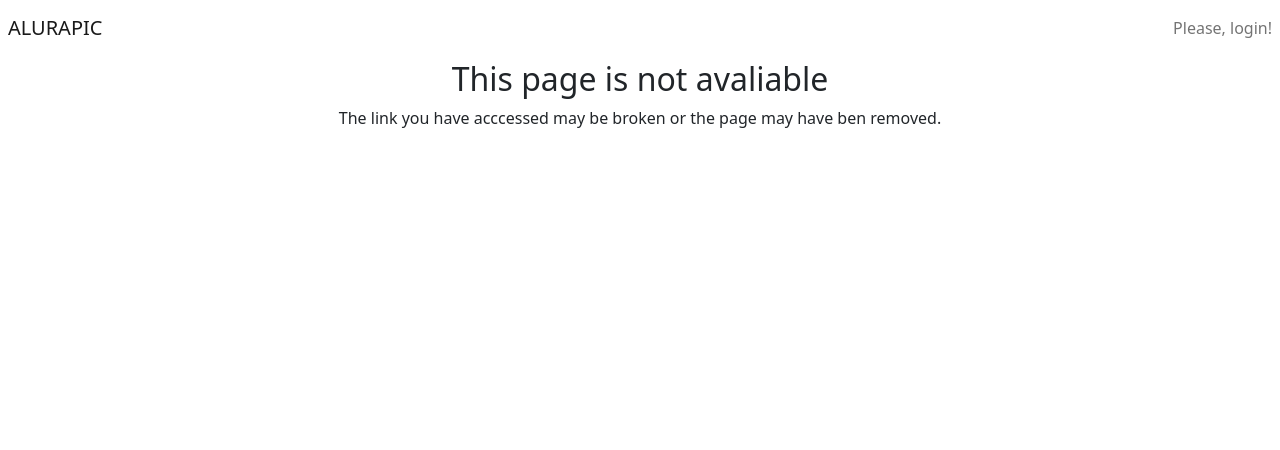
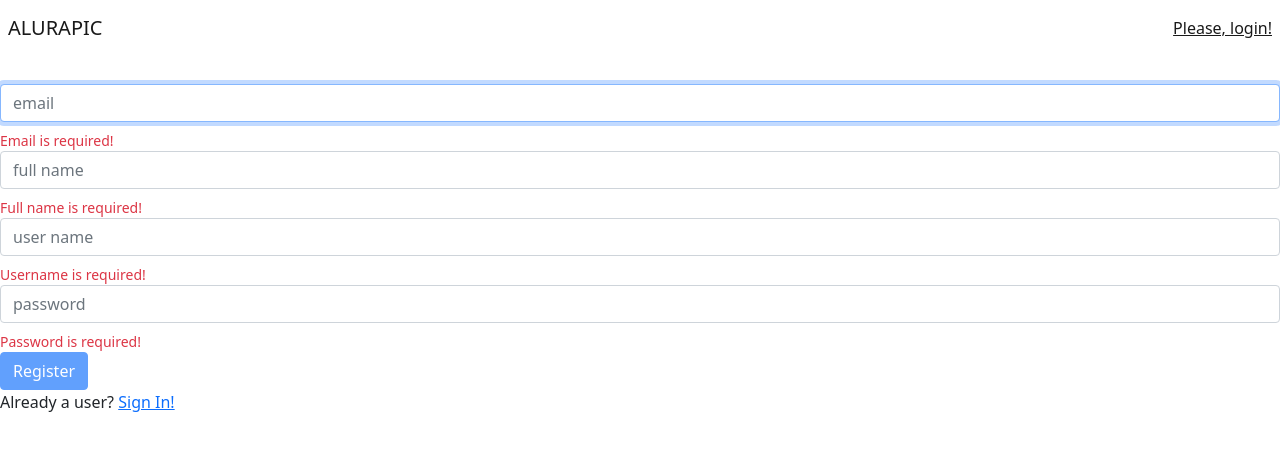
Before and after one commit to andretnr/AluraPic, an Angular app: page /signup in a window 1280 px wide. Shown: the top 450 px of the page. Built offline with nearby package versions, Linux system fonts and the light colour scheme.

Commit message:
Implementando Validações

```diff
--- a/src/app/app.routing.module.ts
+++ b/src/app/app.routing.module.ts
@@ -1,3 +1,4 @@
+import { AuthGuard } from './core/auth/auth.guard';
 import { SignInComponent } from './home/signin/signin.component';
 import { NgModule } from "@angular/core";
 import { RouterModule, Routes } from "@angular/router";
@@ -6,10 +7,19 @@ import { PhotoFormComponent } from './photos/photo-form/photo-form.component';
 import { PhotoListComponent } from './photos/photo-list/photo-list.component';
 import { NotFoundComponent } from './errors/not-found/not-found.component';
 import { PhotoListResolver } from "./photos/photo-list/photo-list.resolver";
+import { SignUpComponent } from './home/signup/signup.component';
 
 
 const routes: Routes = [
-  { path: '', component: SignInComponent },
+  {
+    path: '',
+    component: SignInComponent,
+    canActivate: [AuthGuard]
+  },
+  {
+    path: 'signup',
+    component: SignUpComponent,
+  },
   {
     path: 'user/:userName',
     component: PhotoListComponent,
@@ -17,8 +27,14 @@ const routes: Routes = [
       photos: PhotoListResolver
     }
   },
-  { path: 'p/add', component: PhotoFormComponent },
-  { path: '**', component: NotFoundComponent }
+  {
+    path: 'p/add',
+    component: PhotoFormComponent
+  },
+  {
+    path: '**',
+    component: NotFoundComponent
+  }
 ];
 
 @NgModule({
--- /dev/null
+++ b/src/app/core/auth/auth.guard.ts
@@ -0,0 +1,24 @@
+import { Injectable } from '@angular/core';
+import { ActivatedRouteSnapshot, CanActivate, Router, RouterStateSnapshot } from '@angular/router';
+import { Observable } from 'rxjs';
+import { UserService } from '../user/user.service';
+
+@Injectable({ providedIn: 'root' })
+export class AuthGuard implements CanActivate {
+
+  constructor(
+    private userService: UserService,
+    private router: Router
+  ) { }
+
+  canActivate(
+    route: ActivatedRouteSnapshot,
+    state: RouterStateSnapshot): boolean | Observable<boolean> | Promise<boolean> {
+    if (this.userService.isLogged()) {
+      this.router.navigate(['user', this.userService.getUserName()]);
+      return false;
+    }
+    return true;
+  }
+
+}
--- a/src/app/core/core.module.ts
+++ b/src/app/core/core.module.ts
@@ -1,10 +1,14 @@
+import { RouterModule } from '@angular/router';
 import { CommonModule } from '@angular/common';
 import { NgModule } from "@angular/core";
 import { HeaderComponent } from './header/header.component';
 
 @NgModule({
   declarations: [HeaderComponent],
-  imports: [CommonModule],
+  imports: [
+    CommonModule,
+    RouterModule
+  ],
   exports: [HeaderComponent]
 })
 export class CoreModule{
--- a/src/app/core/header/header.component.html
+++ b/src/app/core/header/header.component.html
@@ -3,11 +3,12 @@
       <a class="navbar-brand">ALURAPIC</a>
       <div *ngIf="(user$ | async) as user; else login">
           <i class="fa fa-user-circle"></i>
-          <a class="ms-2">{{ user.name }}</a>
+          <a class="ms-2 me-2">{{ user.name }}</a>
+          <a (click)="logout()">(Logout)</a>
       </div>
       <ng-template #login>
         <span class="navbar-text">
-            Please, login!
+          <a [routerLink]="['']" routerLinkActive="router-link-active" >  Please, login! </a>
         </span>
     </ng-template>
   </nav>
--- a/src/app/core/header/header.component.ts
+++ b/src/app/core/header/header.component.ts
@@ -2,6 +2,7 @@ import { Observable } from 'rxjs';
 import { Component } from "@angular/core";
 import { UserService } from "../user/user.service";
 import { User } from '../user/user';
+import { Router } from '@angular/router';
 
 @Component({
   selector: 'ap-header',
@@ -11,9 +12,16 @@ export class HeaderComponent {
 
   user$!: Observable<User | null>;
 
+  constructor(
+    private userService: UserService,
+    private router: Router
+  ) {
+    this.user$ = userService.getUser();
+  }
 
-  constructor(private userService: UserService){
-    this.user$ = userService.getUser();
+  logout() {
+    this.userService.logout();
+    this.router.navigate(['']);
+  }
 
-  }
 }
--- a/src/app/core/user/user.service.ts
+++ b/src/app/core/user/user.service.ts
@@ -9,6 +9,7 @@ import jwt_decode from 'jwt-decode'
 export class UserService {
 
   private userSubject = new BehaviorSubject<User | null>(null);
+  private userName!: string;
 
   constructor(private tokenService: TokenService) {
     this.tokenService.hasToken() &&
@@ -26,10 +27,23 @@ export class UserService {
 
   private decodeAndNotify() {
     const token = this.tokenService.getToken();
+    const user = jwt_decode(`${token}`) as User;
+    this.userName = user.name;
+    this.userSubject.next(user);
 
-    const user = jwt_decode(`${token}`) as User;
-    this.userSubject.next(user);
   }
 
+  logout() {
+    this.tokenService.removeToken();
+    this.userSubject.next(null);
+  }
+
+  isLogged() {
+    return this.tokenService.hasToken();
+  }
+
+  getUserName() {
+    return this.userName;
+  }
 
 }
--- /dev/null
+++ b/src/app/home/signup/signup.component.html
@@ -0,0 +1,74 @@
+<form [formGroup]="signupForm" class="form mt-4">
+  <div class="form-group">
+      <input formControlName="email" class="form-control" placeholder="email" autofocus>
+      <ap-vmessage
+          *ngIf="signupForm.get('email')?.errors?.['required']"
+          text="Email is required!">
+      </ap-vmessage>
+      <ap-vmessage
+          *ngIf="signupForm.get('email')?.errors?.['email']"
+          text="Invalid e-mail">
+      </ap-vmessage>
+  </div>
+
+  <div class="form-group">
+      <input formControlName="fullName" class="form-control" placeholder="full name">
+      <ap-vmessage
+          *ngIf="signupForm.get('fullName')?.errors?.['required']"
+          text="Full name is required!">
+      </ap-vmessage>
+      <ap-vmessage
+          *ngIf="signupForm.get('fullName')?.errors?.['minlength']"
+          text="Minimum length is 2">
+      </ap-vmessage>
+      <ap-vmessage
+          *ngIf="signupForm.get('fullName')?.errors?.['maxlength']"
+          text="Maximum length is 40">
+      </ap-vmessage>
+  </div>
+
+  <div class="form-group">
+      <input formControlName="userName" class="form-control" placeholder="user name">
+      <ap-vmessage
+          *ngIf="signupForm.get('userName')?.errors?.['required']"
+          text="Username is required!">
+      </ap-vmessage>
+      <ap-vmessage
+          *ngIf="signupForm.get('userName')?.errors?.['minlength']"
+          text="Minimum length is 2">
+      </ap-vmessage>
+      <ap-vmessage
+          *ngIf="signupForm.get('userName')?.errors?.['maxlength']"
+          text="Maximum length is 30">
+      </ap-vmessage>
+      <ap-vmessage
+          *ngIf="signupForm.get('userName')?.errors?.['lowerCase']"
+          text="Must be lowercase">
+      </ap-vmessage>
+      <ap-vmessage
+        *ngIf="signupForm.get('userName')?.errors?.['userNameTaken']"
+        text="User name taken">
+      </ap-vmessage>
+      <small *ngIf="signupForm.get('userName')?.valid" class="text-success">User available</small>
+  </div>
+
+  <div class="form-group">
+      <input formControlName="password" type="password" class="form-control" placeholder="password">
+      <ap-vmessage
+          *ngIf="signupForm.get('password')?.errors?.['required']"
+          text="Password is required!">
+      </ap-vmessage>
+      <ap-vmessage
+          *ngIf="signupForm.get('password')?.errors?.['minlength']"
+          text="Minimum length is 8">
+      </ap-vmessage>
+      <ap-vmessage
+          *ngIf="signupForm.get('password')?.errors?.['maxlength']"
+          text="Maximum length is 14">
+      </ap-vmessage>
+  </div>
+
+  <button [disabled]="signupForm.invalid || signupForm.pending" class="btn btn-primary btn-block">Register</button>
+
+  <p>Already a user? <a [routerLink]="['']">Sign In!</a></p>
+</form>
--- /dev/null
+++ b/src/app/home/signup/signup.component.ts
@@ -0,0 +1,53 @@
+import { Component, OnInit } from '@angular/core';
+import { FormBuilder, FormGroup, Validators } from '@angular/forms';
+
+
+import { lowerCaseValidator } from 'src/app/shared/validators/lower-case-validator';
+import { UserNotTakenValidatorService } from './user-not-taken.validator.service';
+
+@Component({
+  templateUrl: './signup.component.html'
+})
+export class SignUpComponent implements OnInit {
+
+  signupForm!: FormGroup;
+
+  constructor(
+    private formBuilder: FormBuilder,
+    private userNotTakenValidatorService: UserNotTakenValidatorService
+  ) { }
+
+  ngOnInit(): void {
+    this.signupForm = this.formBuilder.group({
+      email: ['',
+        [
+          Validators.required,
+          Validators.email
+        ]
+      ],
+      fullName: ['',
+        [
+          Validators.required,
+          Validators.minLength(2),
+          Validators.maxLength(40)
+        ]
+      ],
+      userName: ['',
+        [
+          Validators.required,
+          lowerCaseValidator,
+          Validators.minLength(2),
+          Validators.maxLength(30)
+        ],
+        this.userNotTakenValidatorService.checkUserNameTaken()
+      ],
+      password: ['',
+        [
+          Validators.required,
+          Validators.minLength(3),
+          Validators.maxLength(14)
+        ]
+      ]
+    });
+  }
+}
--- /dev/null
+++ b/src/app/home/signup/signup.service.ts
@@ -0,0 +1,16 @@
+import { Injectable } from '@angular/core';
+import { HttpClient } from '@angular/common/http';
+
+const API_URL = "http://localhost:3000";
+
+@Injectable({ providedIn: 'root' })
+
+export class SignUpService {
+
+    constructor(private http: HttpClient) {}
+
+    checkUserNameTaken(userName: string) {
+
+        return this.http.get(`${API_URL}/user/exists/${userName}`);
+    }
+}
--- /dev/null
+++ b/src/app/home/signup/user-not-taken.validator.service.ts
@@ -0,0 +1,26 @@
+import { Pipe } from '@angular/core';
+import { Injectable } from '@angular/core';
+import { SignUpService } from './signup.service';
+import { AbstractControl } from '@angular/forms';
+
+import { debounceTime, switchMap, map, first } from 'rxjs';
+
+@Injectable({ providedIn: 'root' })
+export class UserNotTakenValidatorService {
+
+  constructor(private signUpService: SignUpService) { }
+
+  checkUserNameTaken() {
+
+    return (control: AbstractControl) => {
+      return control
+        .valueChanges
+        .pipe(debounceTime(300))
+        .pipe(switchMap(userName =>
+           this.signUpService.checkUserNameTaken(userName)
+         ))
+         .pipe(map(isTaken => isTaken ? { userNameTaken: true } : null))
+         .pipe(first());
+    }
+  }
+}
--- /dev/null
+++ b/src/app/shared/validators/lower-case-validator.ts
@@ -0,0 +1,9 @@
+import { AbstractControl } from '@angular/forms';
+
+export function lowerCaseValidator(control: AbstractControl) {
+
+    if(control.value.trim() && !/^[a-z0-9_\-]+$/.test(control.value)) {
+        return { lowerCase: true }
+    }
+    return null;
+}
```
Also changed, not shown: src/app/home/home.module.ts (+7 -2 lines).
